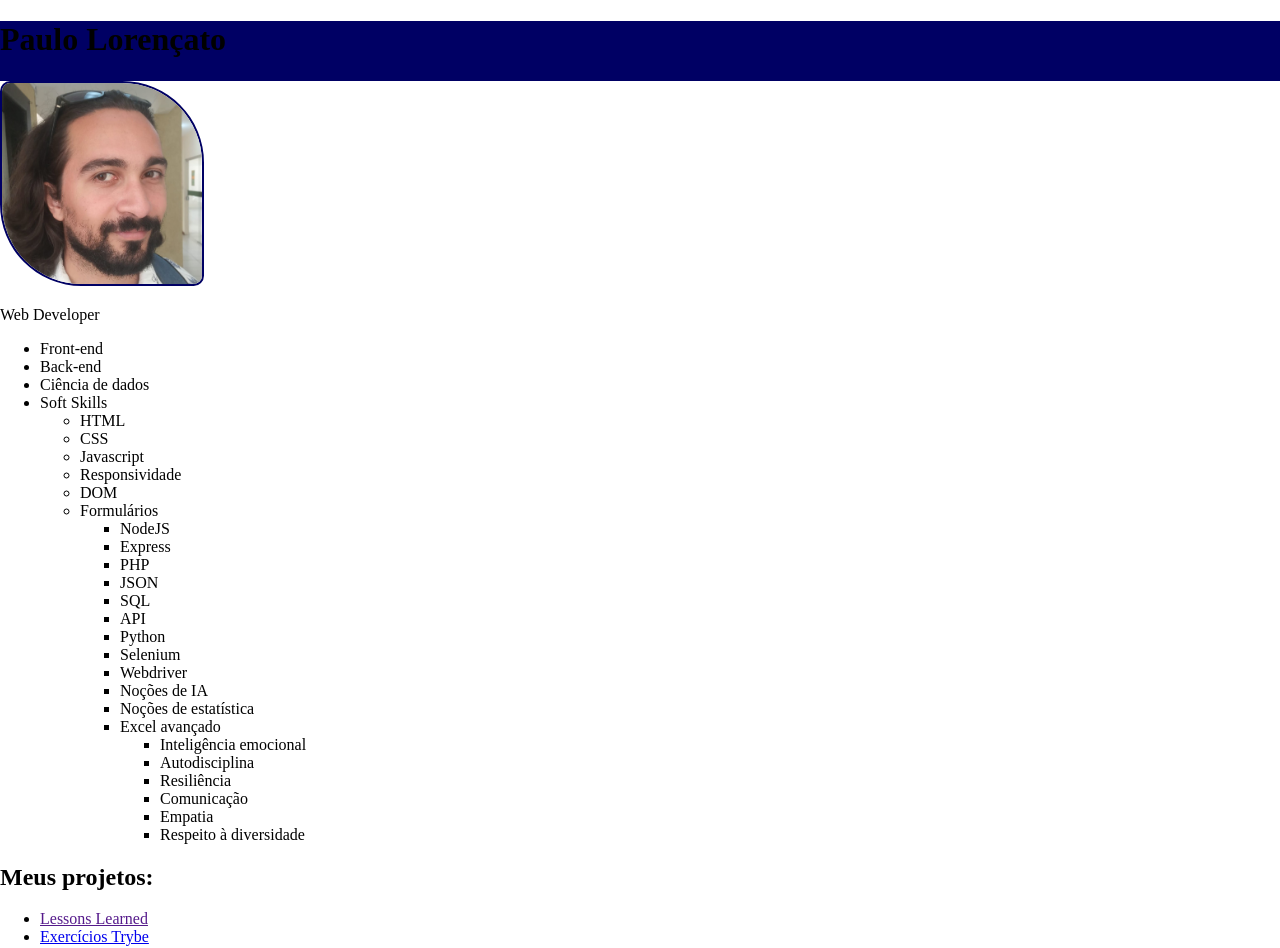
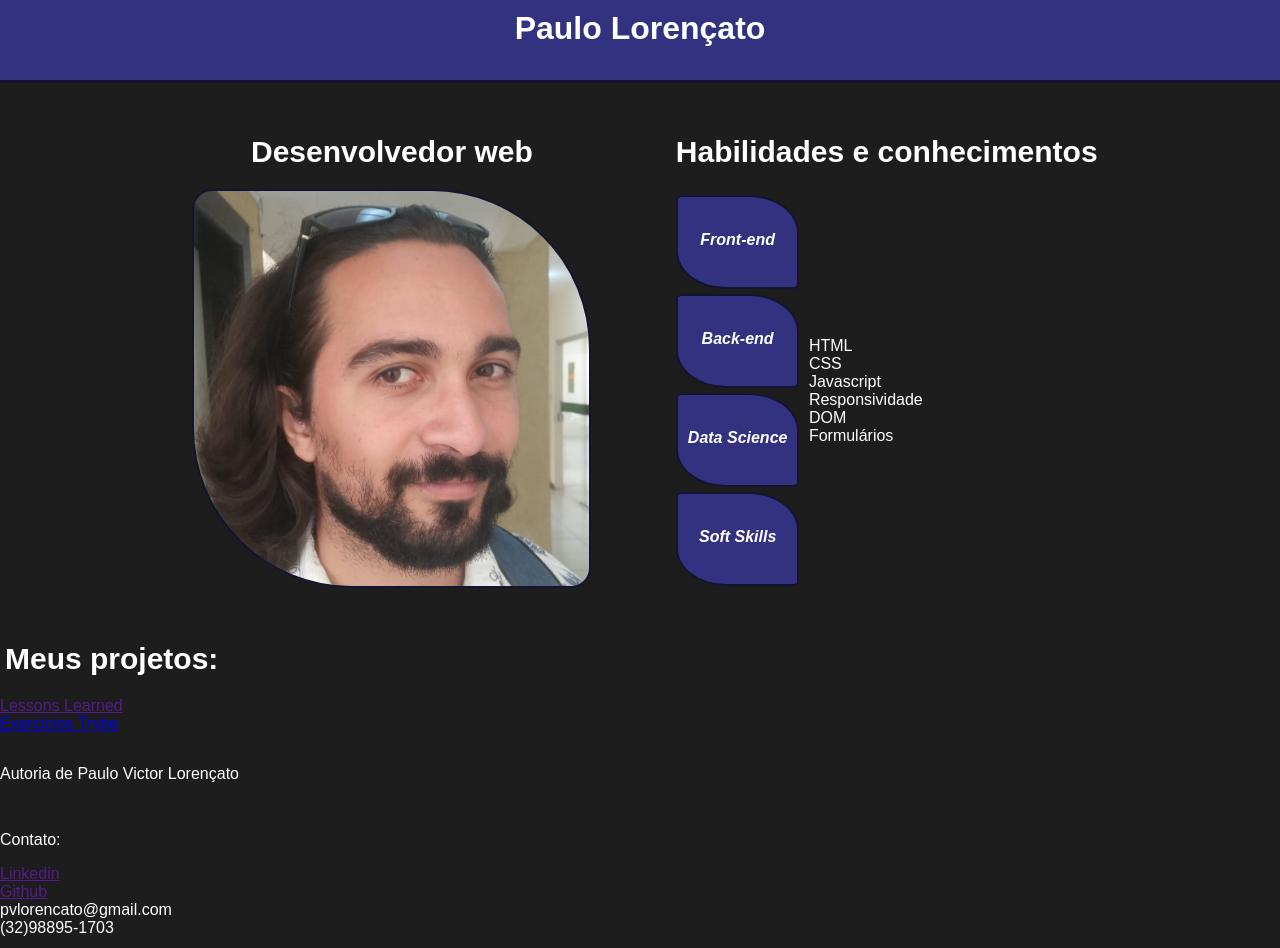
Before and after one commit to PauloLorencato/PauloLorencato.github.io, a plain HTML site: page index.html in a window 1280 px wide. Shown: the top 948 px of the page. Drawn offline with Linux system fonts and the light colour scheme.

Commit message:
Layout em andamento

```diff
--- a/index.html
+++ b/index.html
@@ -12,15 +12,17 @@
   </header>
   <main>
     <section>
+      <h2>Desenvolvedor web</h2>
       <img src="profile.jpeg" alt="Foto de perfil - Paulo Lorençato">
-      <p>Web Developer</p>
     </section>
-    <section>
+    <section id = skills>
+      <h2>Habilidades e conhecimentos</h2>
       <ul id = "skillAreas">
         <li>Front-end</li>
         <li>Back-end</li>
-        <li>Ciência de dados</li>
+        <li>Data Science</li>
         <li>Soft Skills</li>
+      </ul>
       <ul class = "skillList" id = "frontEnd">
         <li>HTML</li>
         <li>CSS</li>
@@ -28,7 +30,8 @@
         <li>Responsividade</li>
         <li>DOM</li>
         <li>Formulários</li>
-      <ul class = "skillList" id = "backEnd">
+      </ul>
+      <!-- <ul class = "skillList" id = "backEnd">
         <li>NodeJS</li>
         <li>Express</li>
         <li>PHP</li>
@@ -43,6 +46,7 @@
         <li>Noções de IA</li>
         <li>Noções de estatística</li>
         <li>Excel avançado</li>
+      </ul>
       <ul class = "skillList" id = "softSkills">
         <li>Inteligência emocional</li>
         <li>Autodisciplina</li>
@@ -50,6 +54,7 @@
         <li>Comunicação</li>
         <li>Empatia</li>
         <li>Respeito à diversidade</li>
+      </ul> -->
     </section>
   </main>
   <aside>
--- a/style.css
+++ b/style.css
@@ -1,24 +1,81 @@
 :root {
-    --borders: rgb(0, 0, 100);
-    --blocks: rgb(0, 0, 100);
+    --borders: rgb(20, 20, 48);
+    --blocks: rgb(50, 50, 128);
+    --bkg-color: rgb(29, 29, 29);
+    --font-color: rgb(255, 255, 255);
 }
 
 body {
     margin: 0;
+    font-family: Arial, Helvetica, sans-serif;
+    background-color: var(--bkg-color);
+    color: var(--font-color);
 }
 
 header {
     height: 60px;
+    width: 100%;
+    text-align: center;
+    padding-block: 10px;
     background-color: var(--blocks);
+    box-shadow: 0px 3px var(--borders);
+}
+
+h1 {
+    margin: auto;
+}
+
+h2 {
+    font-size: 30px;
+    margin: 5px;
 }
 
 .nome {
     color: aliceblue;
+}
 
+main {
+    margin-top: 20px;
+    text-align: center;
+}
+
+section {
+    display: inline-block;
+    /*border: 2px dashed red;*/
+    margin: 30px;
+    vertical-align: top;
+}
+
+#skills {
+    text-align: left;
 }
 
 img {
-    width: 200px;
+    margin: 15px;
+    width: 395px;
     border-radius: 5% 40% 5% 40%;
     border: 2px solid var(--borders);
 }
+
+ul {
+    padding: 0;
+    display: inline-block;
+    vertical-align: middle;
+}
+
+li {
+    list-style: none;
+}
+
+#skillAreas li {
+    height: 70px;
+    text-align: center;
+    line-height: 65px;
+    padding: 10px;
+    margin: 5px;
+    font-weight: 700;
+    font-style: oblique;
+    background-color: var(--blocks);
+    border: 2px solid var(--borders);
+    border-radius: 5% 40% 5% 40%;
+}
```
